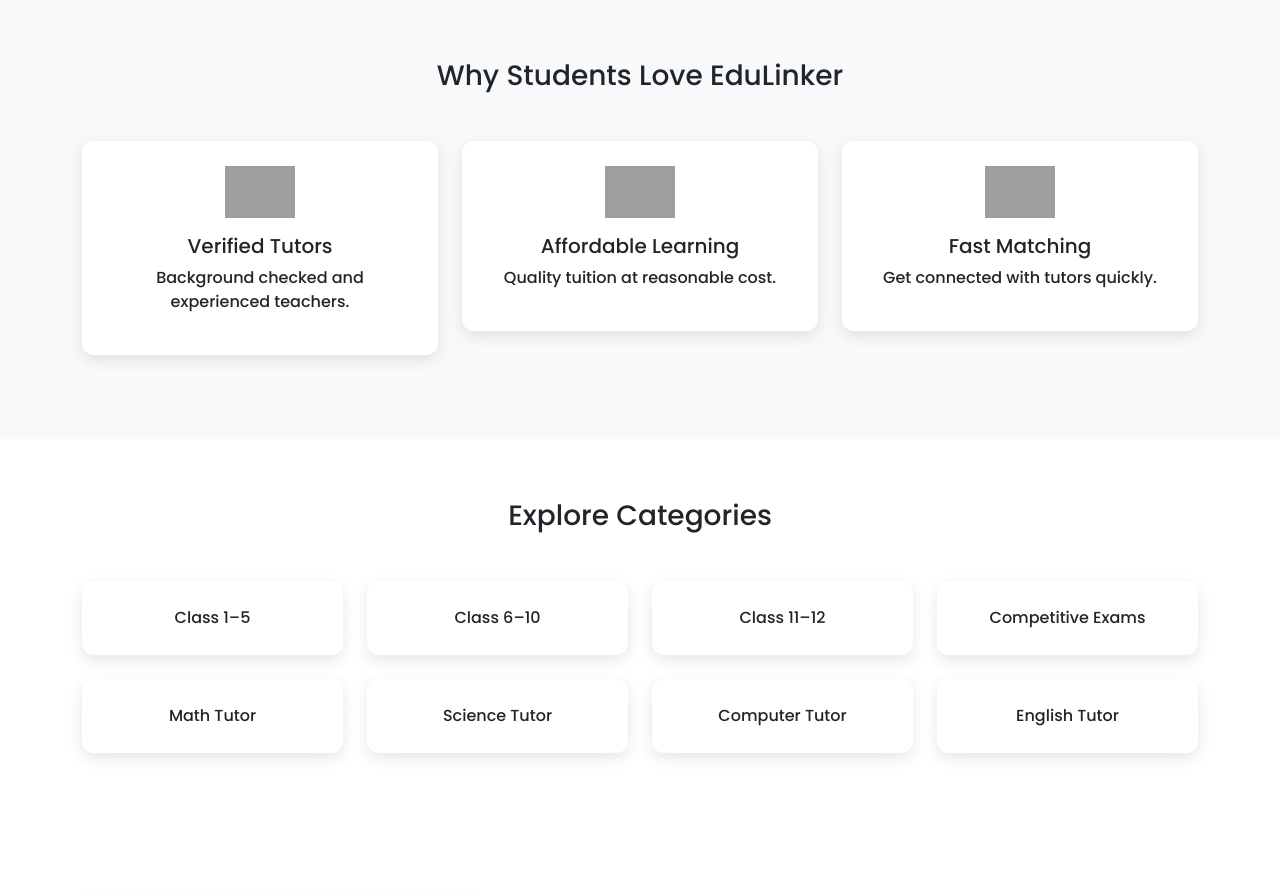
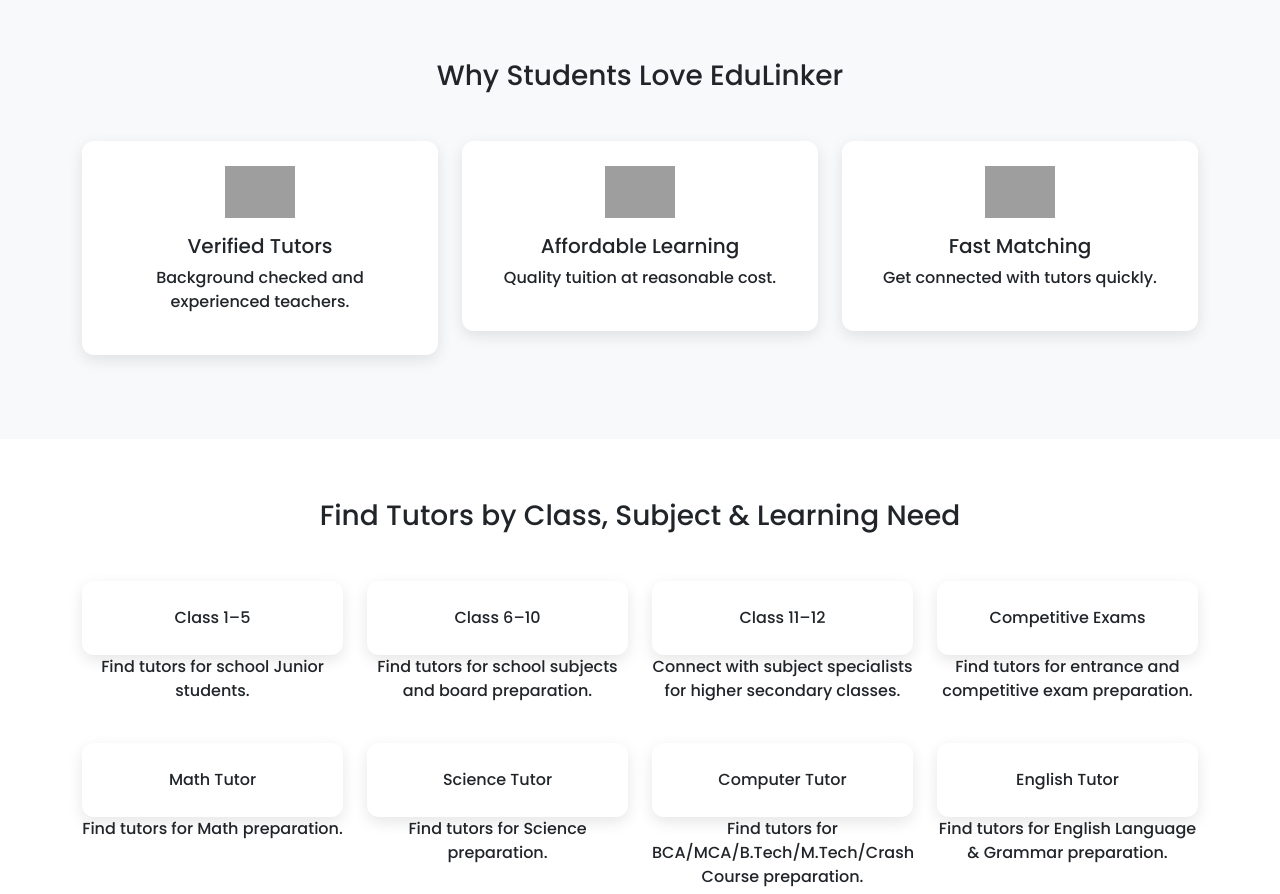
Before and after one commit to ZaffarSayeed/edulinker, a Flask app: page / in a window 1280 px wide. Shown: the part 828-1722 px from the top of the page. Run offline with Flask 3, Linux system fonts and the light colour scheme; data that the repository does not hold is empty; grey boxes are pictures that could not be loaded.

Commit message:
Fix home page

```diff
--- a/templates/home.html
+++ b/templates/home.html
@@ -1,12 +1,12 @@
 <!DOCTYPE html>
 <html>
 <head>
-    <title>EduLinker – Find Trusted Home Tutors Near You</title>
+    <title>EduLinker – Home Tutors, Online Tutors & Home Tuition Near You</title>
 
-<meta name="description"
-      content="Find trusted home tutors and online tutors for Mathematics, Science, English and more. Search qualified teachers by subject and location with EduLinker.">
+    <meta name="description"
+    content="Find trusted home tutors, private tutors and online tutors near you. Search qualified teachers by subject, class and location for school tuition and competitive exams with EduLinker.">
 
-<meta name="robots" content="index, follow">
+    <meta name="robots" content="index, follow">
 
 <link rel="canonical" href="https://edulinkerindia.onrender.com/">
 
@@ -587,7 +587,7 @@
             <div class="col-md-5 text-center mb-4 mb-md-0">
 
                 <img src="https://images.unsplash.com/photo-1513258496099-48168024aec0?q=80&w=1000&auto=format&fit=crop"
-                     class="img-fluid hero-student-img">
+                     class="img-fluid hero-student-img" alt="Teacher helping a student with home tuition">
 
             </div>
 
@@ -599,7 +599,9 @@
                 </h1>
 
                 <p class="mt-3">
-                    Connect with qualified home tutors and online teachers for school subjects, competitive exams and more.
+                    Find qualified home tutors, private tutors and online teachers
+    for school subjects, CBSE, ICSE, competitive exams and more.
+    Search tutors by subject and location and find the right teacher for your learning needs.
                 </p>
 
                 <!-- 🔍 Search Box -->
@@ -745,35 +747,43 @@
 <!-- 🔷 Categories -->
 <section class="section text-center">
     <div class="container">
-        <h3 class="mb-5">Explore Categories</h3>
+        <h3 class="mb-5">Find Tutors by Class, Subject & Learning Need</h3>
 
         <div class="row">
             <div class="col-md-3 mb-4">
                 <div class="category-card">Class 1–5</div>
+                <p>Find tutors for school Junior students.</p>
             </div>
             <div class="col-md-3 mb-4">
                 <div class="category-card">Class 6–10</div>
+                <p>Find tutors for school subjects and board preparation.</p>
             </div>
             <div class="col-md-3 mb-4">
                 <div class="category-card">Class 11–12</div>
+                <p>Connect with subject specialists for higher secondary classes.</p>
             </div>
             <div class="col-md-3 mb-4">
                 <div class="category-card">Competitive Exams</div>
+                <p>Find tutors for entrance and competitive exam preparation.</p>
             </div>
 
         </div>
         <div class="row">
             <div class="col-md-3 mb-4">
                 <div class="category-card">Math Tutor</div>
+                <p>Find tutors for Math preparation.</p>
             </div>
             <div class="col-md-3 mb-4">
                 <div class="category-card">Science Tutor</div>
+                <p>Find tutors for Science preparation.</p>
             </div>
             <div class="col-md-3 mb-4">
                 <div class="category-card">Computer Tutor</div>
+                <p>Find tutors for BCA/MCA/B.Tech/M.Tech/Crash Course preparation.</p>
             </div>
             <div class="col-md-3 mb-4">
                 <div class="category-card">English Tutor</div>
+                <p>Find tutors for English Language & Grammar preparation.</p>
             </div>
 
         </div>
@@ -798,12 +808,14 @@
             <div class="col-md-6">
 
                 <h2 class="fw-bold">
-                    Personalized Learning At Home
+                    Find the Right Home Tutor for Your Learning Needs
                 </h2>
 
                 <p class="mt-3">
-                    Find expert tutors for every class and subject
-                    near your location.
+                    EduLinker helps students and parents find qualified home tutors
+                    and online teachers by subject, class and location.
+                    Whether you need Mathematics, Science, English, Physics,
+                    Chemistry or another subject, you can search for a suitable tutor.
                 </p>
 
                 <a href="/search" class="btn btn-primary">
@@ -820,7 +832,7 @@
 <!-- 🔷 How It Works -->
 <section class="section bg-light text-center">
     <div class="container">
-        <h3 class="mb-5">How It Works</h3>
+        <h2 class="mb-5">How to Find a Home Tutor with EduLinker</h2>
 
         <div class="row">
             <div class="col-md-4">
@@ -833,7 +845,7 @@
             </div>
             <div class="col-md-4">
                 <h5>3. Start Learning</h5>
-                <p>You may help the company only after successful connection</p>
+                <p>Connect with your selected tutor and start your learning journey.</p>
             </div>
         </div>
     </div>
```
